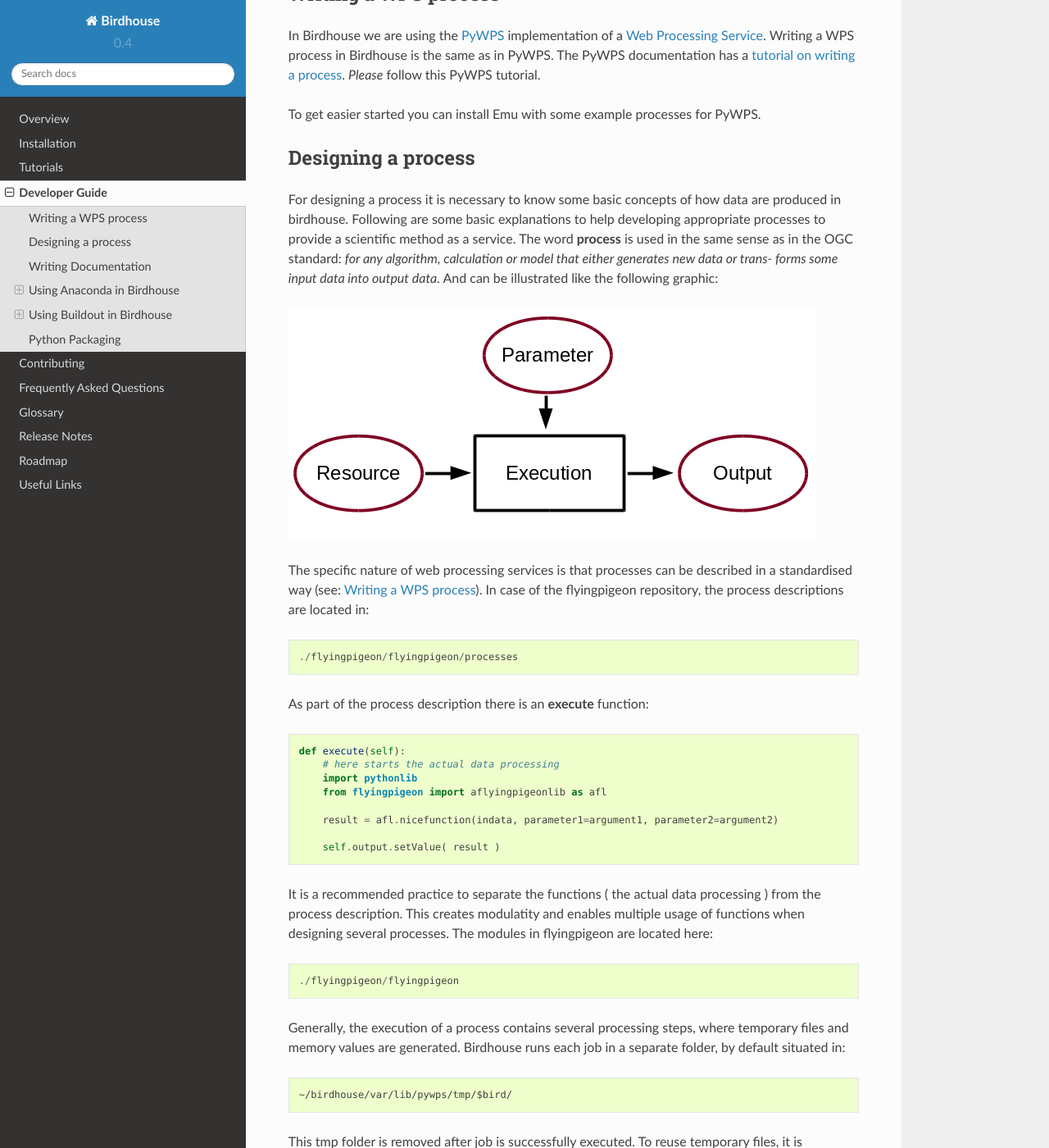
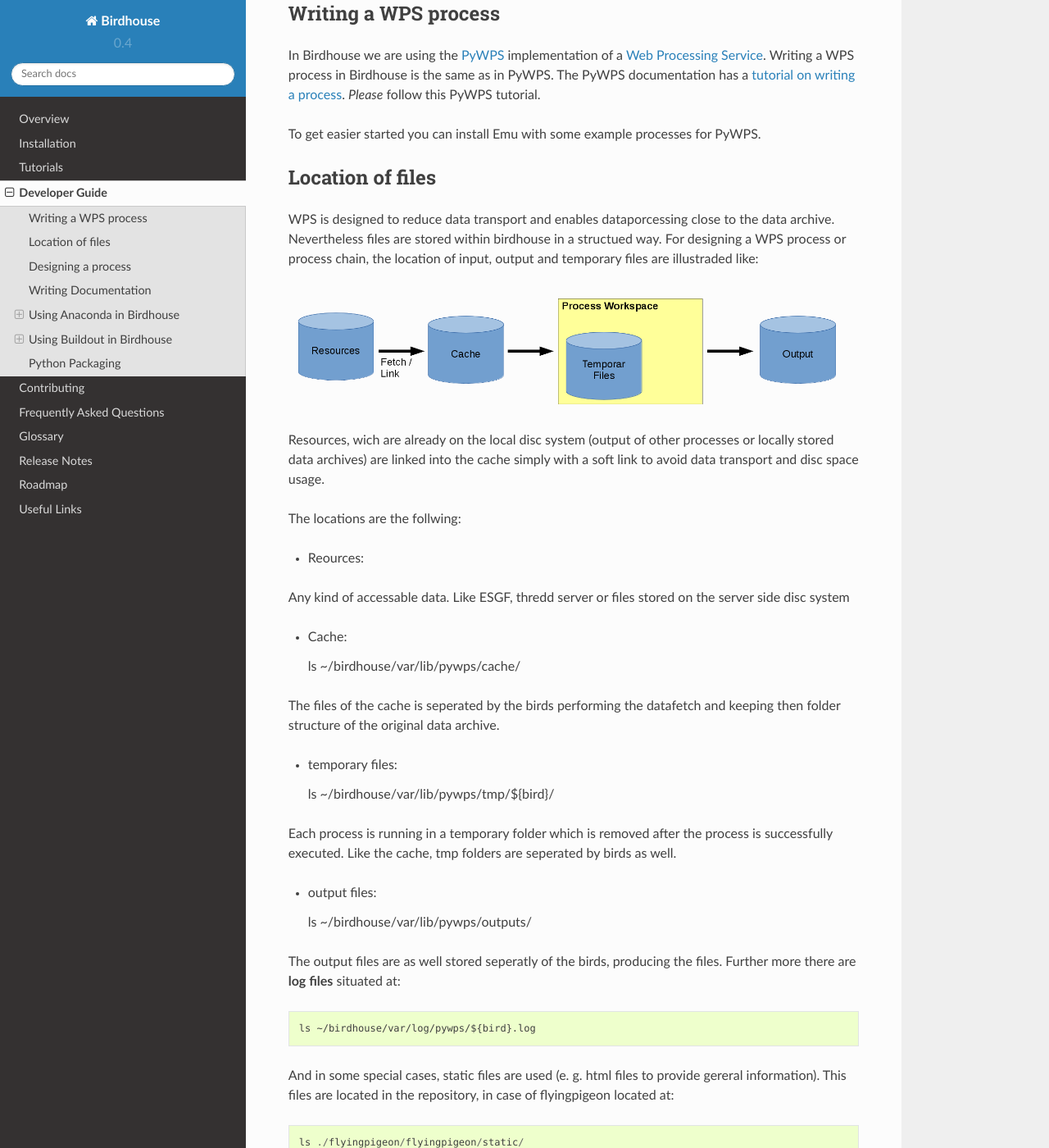
Before and after one commit to bird-house/birdhouse-docs, a Sphinx documentation site: the page built from docs/source/dev_guide.rst, in a window 1280 px wide and 1400 px high, scrolled down 496 px. Shown: the whole window at 82% size. Built offline with Sphinx 7.4.7 and the Read the Docs theme 2.0.0, drawn with Linux system fonts in a browser that asks for light colours; some of the changed text lies outside the part shown.

Commit message:
location of files

```diff
--- a/docs/source/dev_guide.rst
+++ b/docs/source/dev_guide.rst
@@ -16,6 +16,66 @@
 In Birdhouse we are using the :term:`PyWPS` implementation of a :term:`Web Processing Service`. Writing a WPS process in Birdhouse is the same as in PyWPS. The PyWPS documentation has a `tutorial on writing a process <http://pywps.org/docs/>`_. *Please* follow this PyWPS tutorial.
 
 To get easier started you can install :ref:`Emu <emu:installation>` with some example processes for PyWPS.
+
+
+.. _filelocation:
+
+Location of files
+-----------------
+
+WPS is designed to reduce data transport and enables dataporcessing close to the data archive. Nevertheless files are stored within birdhouse in a structued way. For designing a WPS process or process chain, the location of input, output and temporary files are illustraded like:
+
+.. image:: _images/filelocations.png
+
+
+Resources, wich are already on the local disc system (output of other processes or locally stored data archives) are linked into the cache simply with a soft link to avoid data transport and disc space usage.
+
+The locations are the follwing:
+
+* Reources:
+
+|  Any kind of accessable data. Like ESGF, thredd server or files stored on the server side disc system
+
+* Cache::
+
+  ls ~/birdhouse/var/lib/pywps/cache/
+
+The files of the cache is seperated by the birds performing the datafetch and keeping then folder structure of the original data archive.
+
+* temporary files::
+
+  ls ~/birdhouse/var/lib/pywps/tmp/${bird}/
+
+Each process is running in a temporary folder which is removed after the process is successfully executed. Like the cache, tmp folders are seperated by birds as well.
+
+* output files::
+
+  ls ~/birdhouse/var/lib/pywps/outputs/
+
+The output files are as well stored seperatly of the birds, producing the files.
+Further more there are **log files** situated at::
+
+  ls ~/birdhouse/var/log/pywps/${bird}.log
+
+And in some special cases, static files are used (e. g. html files to provide gereral information). This files are located in the repository, in case of flyingpigeon located at::
+
+  ls ./flyingpigeon/flyingpigeon/static/
+
+and copied during the installation (or update) to::
+
+  ls ~/birdhouse/var/www/
+
+
+
+
+
+
+
+
+
+
+
+
 
 
 .. _processdesign:
```
Also changed, not shown: docs/source/_images/filelocations.png (added), 1 other file.
